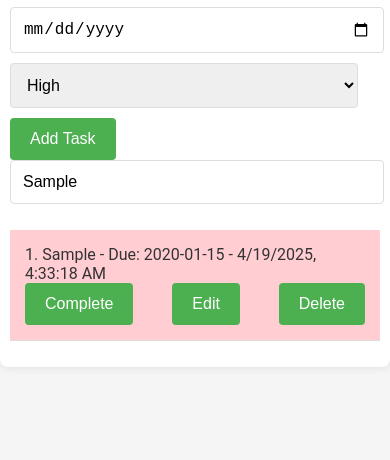
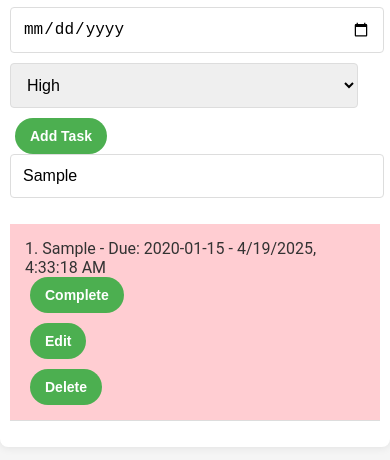
Before and after one commit to JJservescodesIV/Todo-adhd, a plain HTML site: page index.html in a window 390 px wide. Both pictures are taken after typing "Sample", "2020-01-15", "Sample" into the empty fields and a click on the button "Add Task". Shown: the part 158-618 px from the top of the page. Drawn offline with Linux system fonts and the light colour scheme.

Commit message:
Update index.html

```diff
--- a/index.html
+++ b/index.html
@@ -21,6 +21,7 @@
     h1 {
       text-align: center;
       color: #4CAF50;
+      font-weight: 700; /* Thicker font */
     }
     input[type=text], select, input[type=date] {
       width: calc(100% - 22px);
@@ -31,14 +32,16 @@
       border-radius: 4px;
     }
     button {
-      padding: 12px 20px;
-      font-size: 16px;
+      padding: 10px 15px;
+      font-size: 14px;
+      font-weight: 600; /* Thicker font */
       background-color: #4CAF50;
       color: white;
       border: none;
-      border-radius: 4px;
+      border-radius: 20px; /* Rounder buttons */
       cursor: pointer;
       transition: background-color 0.3s;
+      margin-left: 5px; /* Space between buttons */
     }
     button:hover {
       background-color: #45a049;
@@ -80,9 +83,17 @@
       border: 1px solid #ddd;
       border-radius: 4px;
     }
+    .task-buttons {
+      display: flex;
+      gap: 10px; /* Space between buttons */
+    }
     @media (max-width: 600px) {
       .container {
         padding: 10px;
+      }
+      .task-buttons {
+        flex-direction: column;
+        align-items: flex-start;
       }
     }
   </style>
@@ -140,18 +151,25 @@
           ${task.dueDate ? ` - Due: ${task.dueDate}` : ''}
           - ${task.timestamp}
         `;
+        const buttonContainer = document.createElement('div');
+        buttonContainer.classList.add('task-buttons');
+
         const completeButton = document.createElement('button');
         completeButton.textContent = task.completed ? 'Undo' : 'Complete';
         completeButton.onclick = () => toggleTaskCompletion(index);
+
         const deleteButton = document.createElement('button');
         deleteButton.textContent = 'Delete';
         deleteButton.onclick = () => deleteTask(index);
+
         const editButton = document.createElement('button');
         editButton.textContent = 'Edit';
         editButton.onclick = () => editTask(index);
-        li.appendChild(completeButton);
-        li.appendChild(editButton);
-        li.appendChild(deleteButton);
+
+        buttonContainer.appendChild(completeButton);
+        buttonContainer.appendChild(editButton);
+        buttonContainer.appendChild(deleteButton);
+        li.appendChild(buttonContainer);
         taskList.appendChild(li);
       });
     }
@@ -196,18 +214,25 @@
           ${task.dueDate ? ` - Due: ${task.dueDate}` : ''}
           - ${task.timestamp}
         `;
+        const buttonContainer = document.createElement('div');
+        buttonContainer.classList.add('task-buttons');
+
         const completeButton = document.createElement('button');
         completeButton.textContent = task.completed ? 'Undo' : 'Complete';
         completeButton.onclick = () => toggleTaskCompletion(tasks.indexOf(task));
+
         const deleteButton = document.createElement('button');
         deleteButton.textContent = 'Delete';
         deleteButton.onclick = () => deleteTask(tasks.indexOf(task));
+
         const editButton = document.createElement('button');
         editButton.textContent = 'Edit';
         editButton.onclick = () => editTask(tasks.indexOf(task));
-        li.appendChild(completeButton);
-        li.appendChild(editButton);
-        li.appendChild(deleteButton);
+
+        buttonContainer.appendChild(completeButton);
+        buttonContainer.appendChild(editButton);
+        buttonContainer.appendChild(deleteButton);
+        li.appendChild(buttonContainer);
         taskList.appendChild(li);
       });
     }
```
